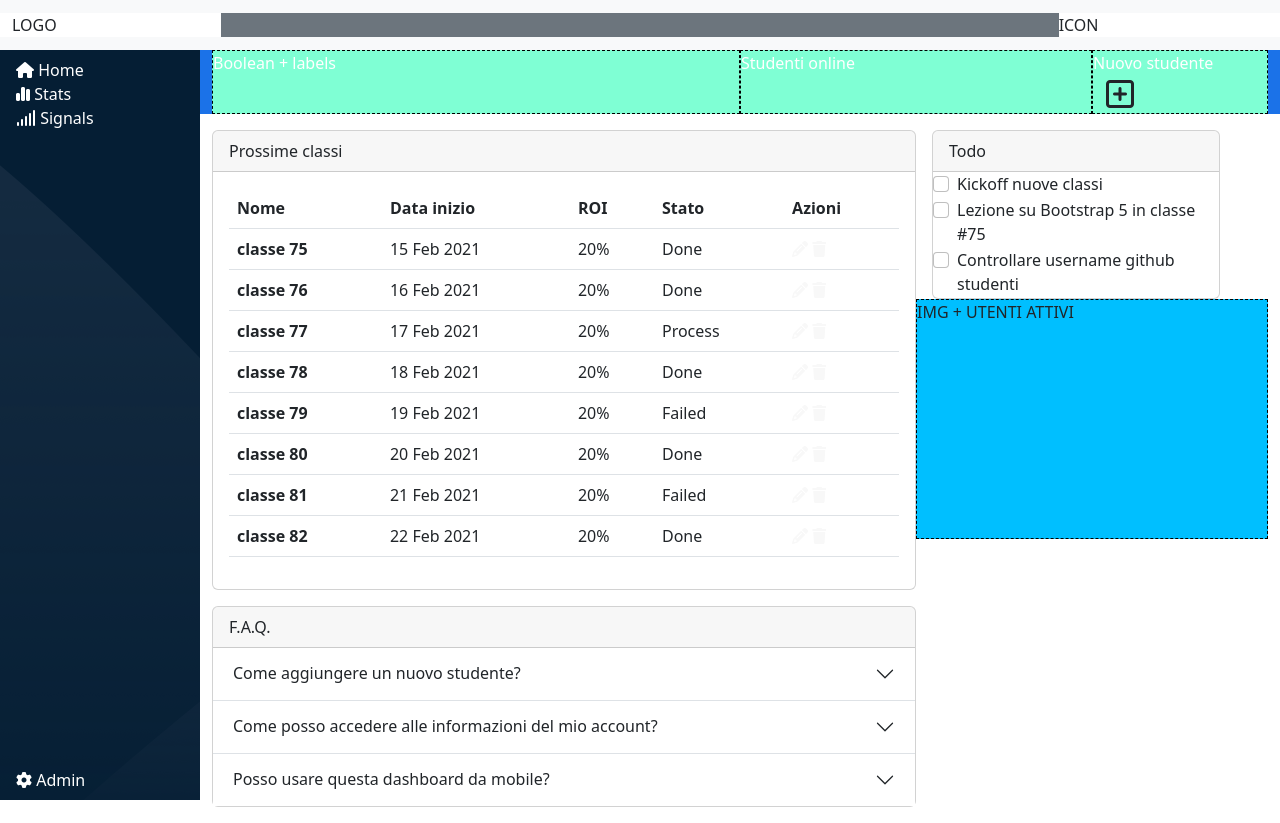
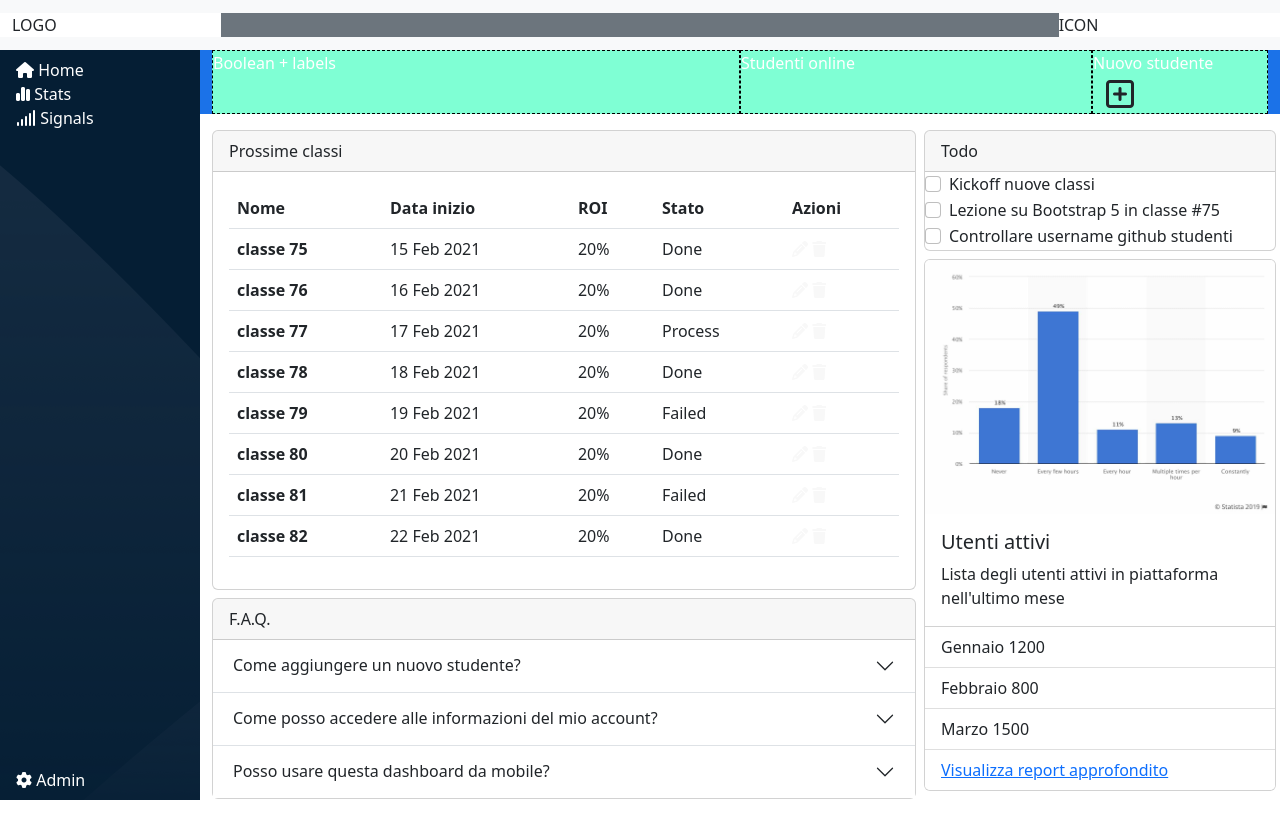
Before and after one commit to AndreaPiazza33/html-css-bootstrap-dashboard, a plain HTML site: page index.html in a window 1280 px wide. Drawn offline with nearby package versions, Linux system fonts and the light colour scheme.

Commit message:
feat: add graph card to main content

```diff
--- a/index.html
+++ b/index.html
@@ -252,7 +252,7 @@
                               </div>
                         </div>
                         <!--F.A.Q. CARD-->
-                        <div class="col-12 my-3 mr-3">
+                        <div class="col-12 my-2 mr-2">
                             <div class="card">
                                 <div class="card-header">
                                   F.A.Q.
@@ -295,8 +295,8 @@
 
                     <div class="d-flex flex-column col-12 col-lg-4">
                         <!--TO DO CARD-->
-                        <div class="ms-3 col-12">
-                            <div class="card" style="width: 18rem;">
+                        <div class="ms-2 col-12">
+                            <div class="card">
                                 <div class="card-header">
                                   Todo
                                 </div>
@@ -320,8 +320,22 @@
                                 </div>
                             </div>
                         </div>
-
-                        <div class="ms-main-cards ms-bordered col-12">IMG + UTENTI ATTIVI</div>
+                        <!--GRAPH CARD-->
+                        <div class="mt-2 ms-2 col-12">
+                            <div class="card">
+                                <img src="./img/stats.jpeg" class="card-img-top" alt="...">
+                                <div class="card-body">
+                                  <h5 class="card-title">Utenti attivi</h5>
+                                  <p class="card-text">Lista degli utenti attivi in piattaforma nell'ultimo mese</p>
+                                </div>
+                                <ul class="list-group list-group-flush">
+                                  <li class="list-group-item">Gennaio 1200</li>
+                                  <li class="list-group-item">Febbraio 800</li>
+                                  <li class="list-group-item">Marzo 1500</li>
+                                  <li class="list-group-item"><a href="#">Visualizza report approfondito</a></li>
+                                </ul>
+                            </div>
+                        </div>
                     </div>
                 </div>
             </div>
```
